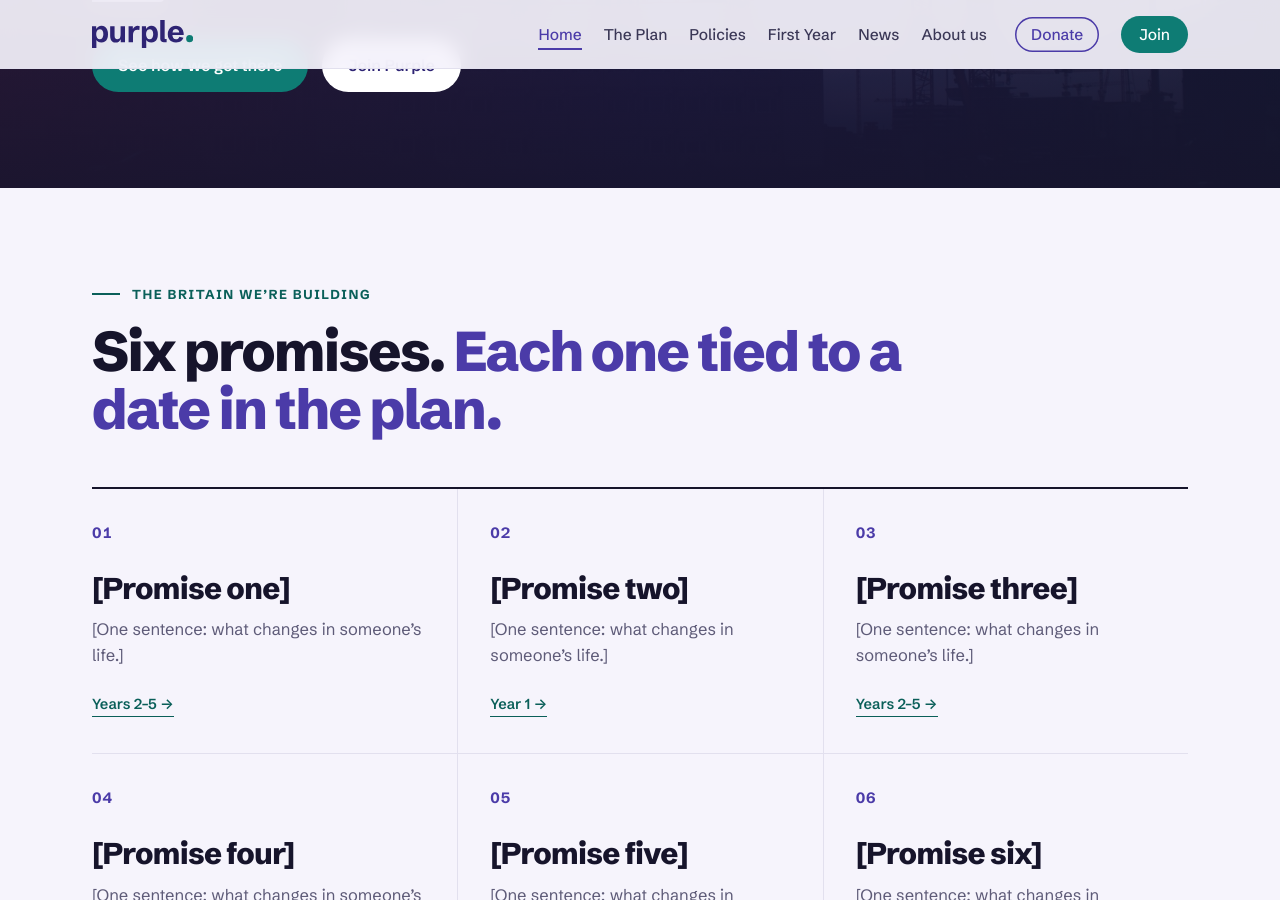
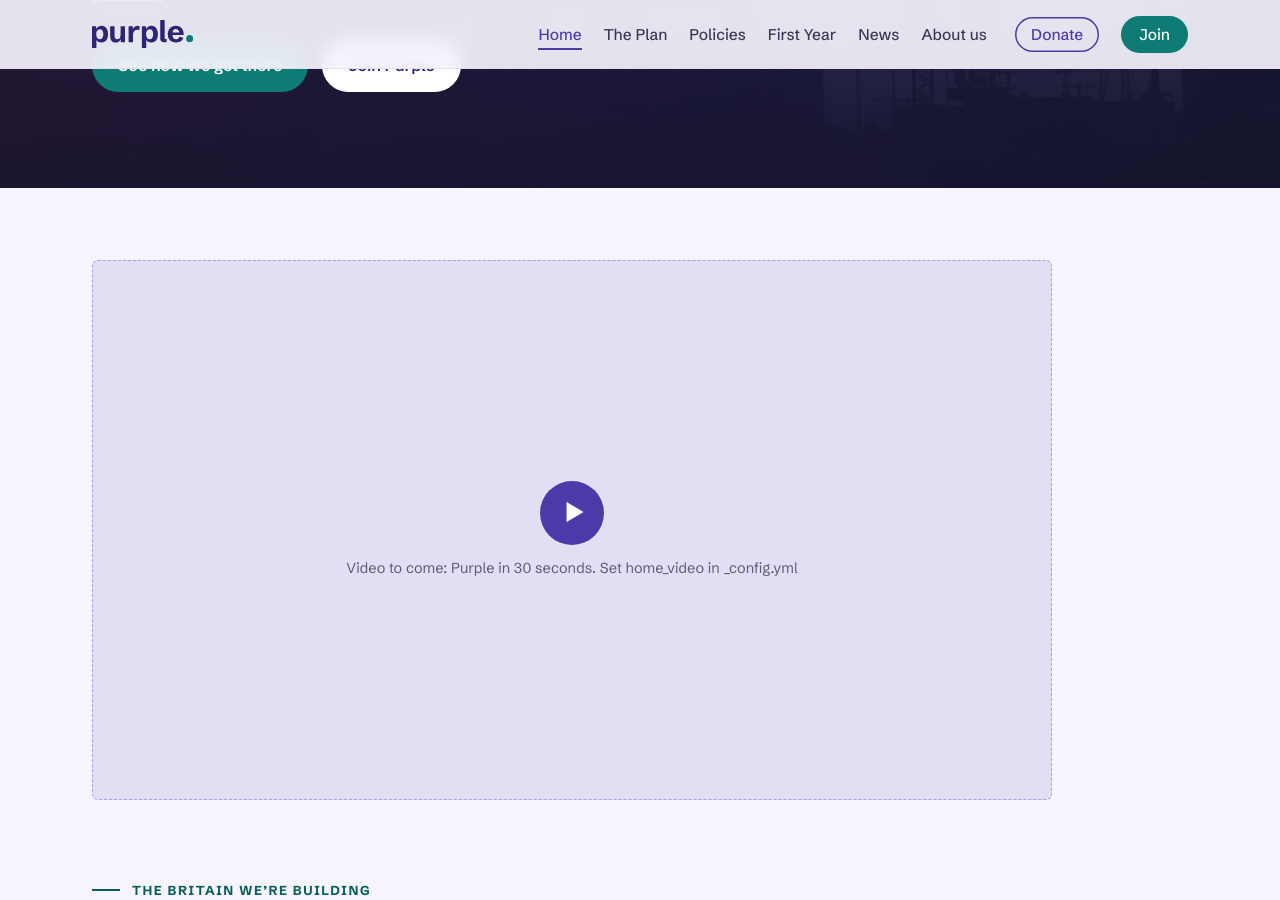
Before and after one commit to Purple-Party-uk/purple, a Jekyll site: the page built from index.html, in a window 1280 px wide and 900 px high, scrolled down 641 px. Built offline with Jekyll 4.4.1, drawn with Linux system fonts in a browser that asks for light colours.

Commit message:
Add 30-second film placeholder below the hero; restore video on How we pay for it
Co-Authored-By: Claude Opus 5.5 <noreply@anthropic.com>
Claude-Session: https://claude.ai/code/session_016kdNgwLXzGhEESC5h358Y3

```diff
--- a/_config.yml
+++ b/_config.yml
@@ -13,6 +13,7 @@ manifesto_pdf: ""   # not used: the website is the manifesto. Set a path here on
 donate_url: ""        # payment provider checkout page
 join_form_url: ""     # MS Forms / Google Forms link for "Register your interest"
 comment_form_endpoint: ""  # form service endpoint for "Have your say"
+home_video: ""      # YouTube ID of the 30-second homepage film (leave "" for a placeholder)
 substack_url: "https://joshuaskoczylis.substack.com"
 imprint: "Promoted by [Name] on behalf of Purple, [full postal address]."
 
--- a/assets/css/style.css
+++ b/assets/css/style.css
@@ -920,3 +920,9 @@ body.dark-top:not(.scrolled) .menu .donate:hover{background:#fff;color:var(--vio
 .member p{font-size:15.5px;}
 .member .leader-role{margin:4px 0 12px;}
 @media (max-width:900px){.leader{grid-template-columns:1fr;gap:28px;}.leader-photo{max-width:360px;}.team{grid-template-columns:1fr;}}
+
+/* Homepage 30-second film */
+.home-film{padding:72px 0 0;}
+.film{max-width:960px;}
+.film .media{margin:0;}
+.home-film + .sec{padding-top:80px;}
--- a/first-year/budget/index.html
+++ b/first-year/budget/index.html
@@ -28,5 +28,5 @@ lede: "What each measure in our first Budget costs, what it raises, and the net
 {% assign pay = site.policies | where: "key", "how-we-pay-for-it" | first %}
 <section class="sec tint" id="how-we-pay-for-it"><div class="wrap">
   <div class="sec-head"><p class="kicker">How we pay for it</p><h2>{{ pay.title }}</h2><p class="sec-lede">{{ pay.summary }}</p></div>
-  <article class="body">{{ pay.content }}</article>
+  <article class="body">{% if pay.video %}{% include video.html id=pay.video title=pay.title intro=pay.video_intro link=pay.video_link %}{% endif %}{{ pay.content }}</article>
 </div></section>
--- a/index.html
+++ b/index.html
@@ -17,6 +17,10 @@ title: Purple
     <div class="ctas reveal"><a class="btn" href="{{ '/plan/' | relative_url }}">See how we get there</a><a class="btn light" href="{{ '/join/' | relative_url }}">Join Purple</a></div>
   </div>
 </section>
+
+<section class="sec home-film"><div class="wrap"><div class="film reveal">
+  {% if site.home_video and site.home_video != "" %}{% include video.html id=site.home_video title="Purple in 30 seconds" %}{% else %}<figure class="media"><div class="ph"><span class="play" aria-hidden="true">&#9654;</span>Video to come: Purple in 30 seconds. Set home_video in _config.yml</div></figure>{% endif %}
+</div></div></section>
 
 <section class="sec" id="promises"><div class="wrap">
   <div class="sec-head reveal">
```
